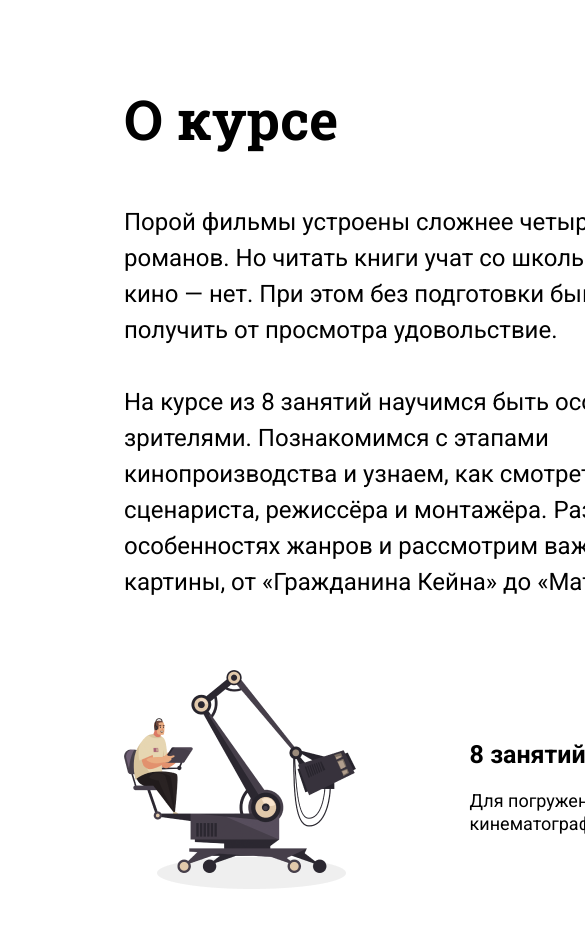
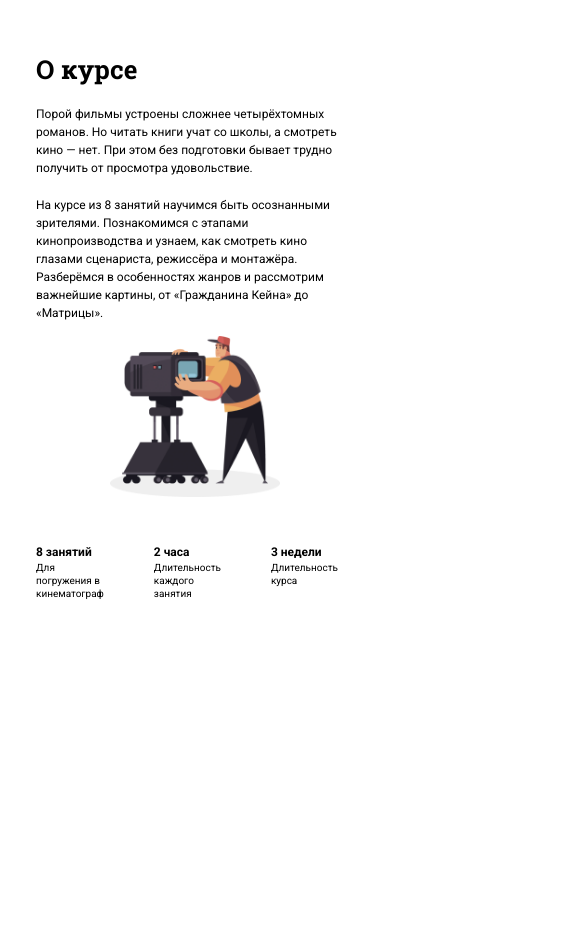
Before and after one commit to tbandelikova/-, a plain HTML site: page index.html in a window 390 px wide. Shown: the top 928 px of the page, 585 px wide, since content can reach past the window. After the commit the page ends 844 px from the top, so only its background shows below. Drawn offline with Linux system fonts and the light colour scheme.

Commit message:
mobile adaptive

```diff
--- a/style.css
+++ b/style.css
@@ -15,7 +15,7 @@ body {
 }
 
 .container {
-    min-width: 1400px;
+    max-width: 1440px;
     margin: 0 auto;
     padding: 91px 124px;
     justify-content: space-between;
@@ -63,7 +63,7 @@ body {
 .offer-item li:last-child {
     font-size: 18px;
     line-height: 23px;
-    padding-top: 1.1rem;
+    padding-top: 10px;
 }
 .bottom-block {
     max-width: 90%;
@@ -130,5 +130,47 @@ body {
 
 }
 @media screen and (min-width: 375px) and (max-width: 829px) {
-
+    .container {
+        padding: 56px 36px;
+    }
+    .title-md {
+        font-size: 26px;
+        line-height: 26px;
+        margin-bottom: 23px;
+    }
+    .central-text {
+        font-size: 12px;
+        line-height: 18px;
+    }
+    .central-text p:first-child {
+        padding-bottom: 19px;
+    }
+    .pic-lg {
+        max-width: 171px;
+        padding-top: 14px;
+    }
+    .central-block {
+        display: flex;
+        flex-direction: column;
+        justify-content: flex-start;
+        align-items: center;
+        gap: 0;
+        margin: 0;
+    }
+    .pic-sm {
+        display: none;
+    }
+    .offer {
+        padding-top: 47px;
+        gap: 50px;
+    }
+    .offer-item li:first-child {
+        font-size: 12px;
+        line-height: 16px;
+    }
+    .offer-item li:last-child {
+        font-size: 10px;
+        line-height: 13px;
+        padding-top: 0.1rem;
+    }
 }
```
